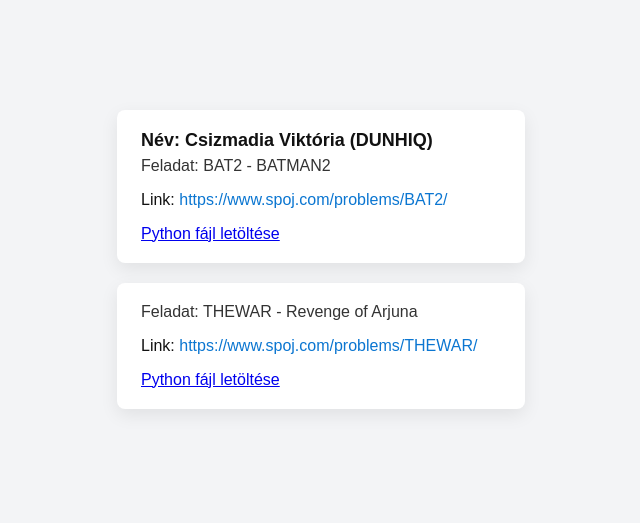
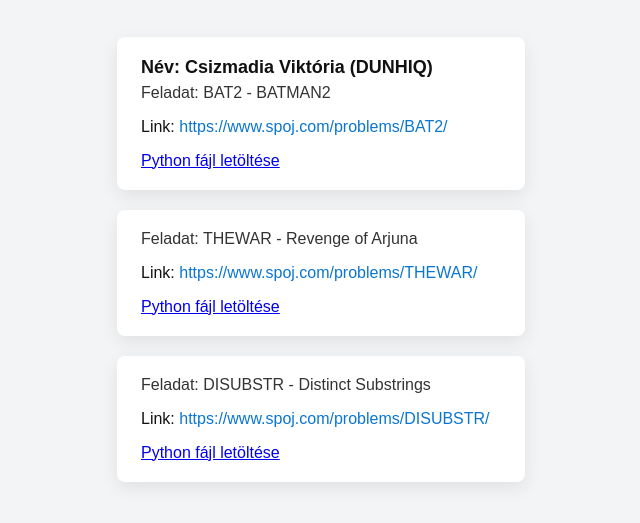
Before and after one commit to csizmadiaviki/algoritmusok, a plain HTML site: page index.html in a window 1280 px wide. Shown: the part 141-664 px from the top of the page, without its empty margins (319-959 px from the left). Drawn offline with Linux system fonts and the light colour scheme.

Commit message:
Add files via upload

```diff
--- a/index.html
+++ b/index.html
@@ -54,6 +54,12 @@
         <a href="thewar.py" download>Python fájl letöltése</a>
 
     </div>
+    <div class="box">
+        <p class="task">Feladat: DISUBSTR - Distinct Substrings</p>
+        <p class="link">Link: <a href="https://www.spoj.com/problems/DISUBSTR/" target="_blank" rel="noopener">https://www.spoj.com/problems/DISUBSTR/</a></p>
+        <a href="substrings.py" download>Python fájl letöltése</a>
+
+    </div>
 </div>
 </body>
 </html>
```
